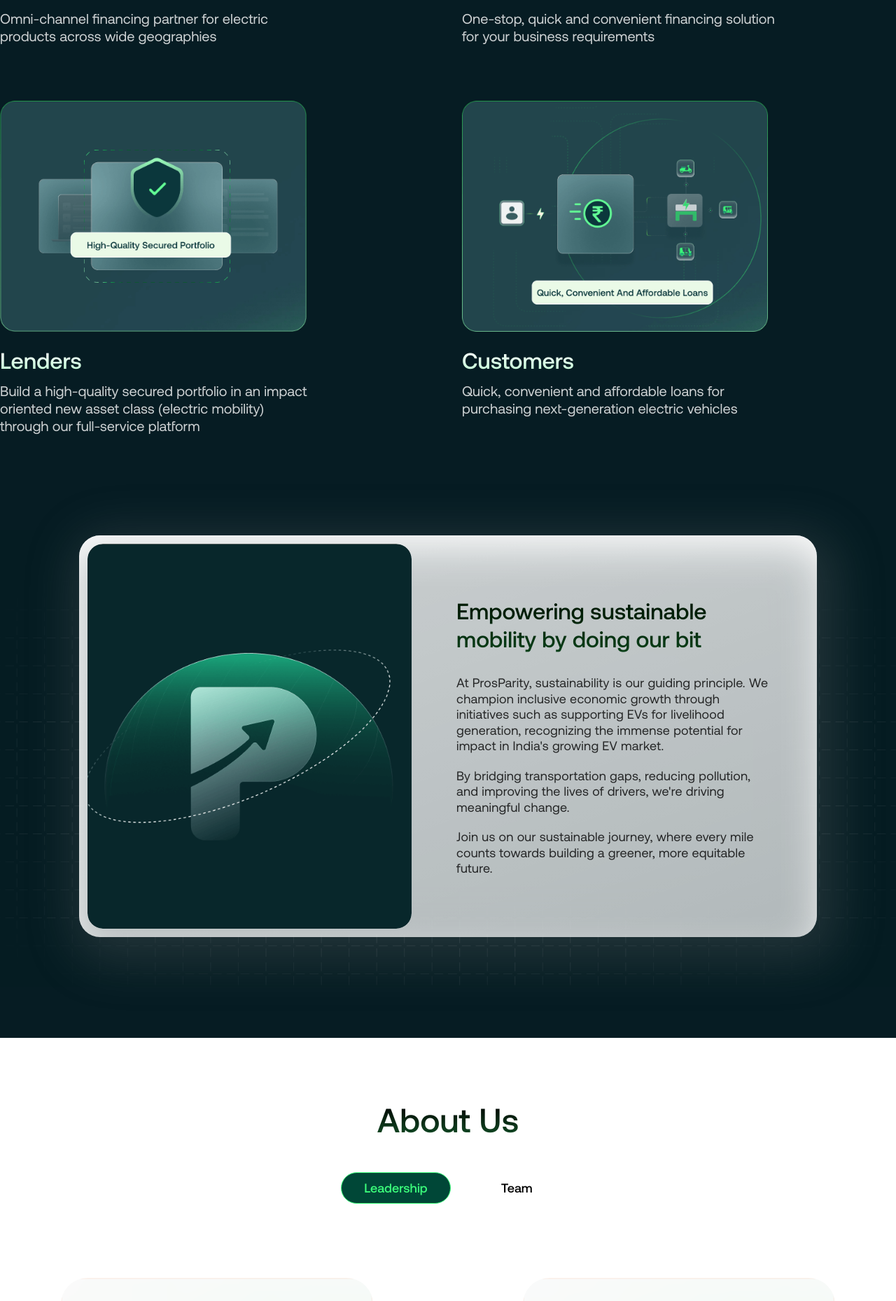
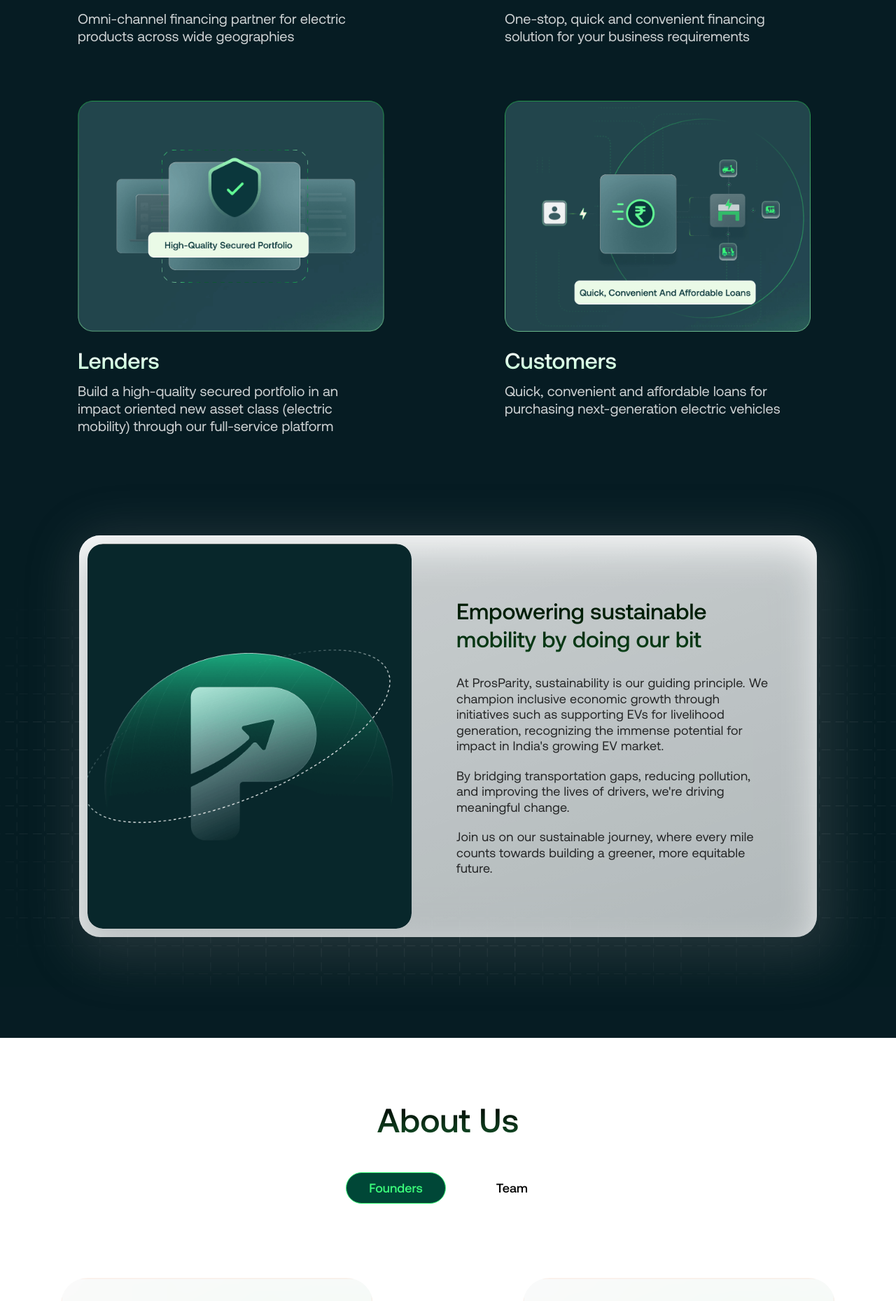
Before and after one commit to rakesh-gupta29/fr-prosparity, a React (Create React App) app: page / in a window 1280 px wide. Shown: the part 2804-4663 px from the top of the page at 70% size. Built offline with nearby package versions, Linux system fonts and the light colour scheme.

Commit message:
Fix: made the changes for the design

```diff
--- a/src/screens/home/products.tsx
+++ b/src/screens/home/products.tsx
@@ -49,9 +49,10 @@
               Electric 2 Wheeler
             </span>
             <span className=" text-sm md:text-base lg:text-lg 2xl:text-xl font-regular font-normal leading-snug">
-              Avail loans for reliable and convenient{' '}
-              <br className="md:block hidden" /> electric two wheelers for urban
-              and <br className="md:block hidden" /> rural commuting
+              Avail loans for reliable <br className="md:block hidden" /> and
+              convenient electric <br className="md:block hidden" /> two
+              wheelers for urban and <br className="md:block hidden" /> rural
+              commuting
             </span>
             {/* <div className="grid place-content-start  pt-3 md:pt-6 lg:pt-7 ">
               <button
--- a/src/screens/home/teams.tsx
+++ b/src/screens/home/teams.tsx
@@ -18,7 +18,7 @@
     name: 'Anirudh Dhakar',
     designation: 'Co-Founder and COO',
     coverImage: anni,
-    desc: 'Anirudh brings over a decade of experience to the table, having worked with SBI, Northern Arc Capital, and more. His expertise lies in crafting and scaling lending platforms, harmonizing multiple stakeholders seamlessly, and maintaining high standards in processes, credit quality, and compliance. Known for his successful collaborations with various fintech lending firms, Anirudh is leading ProsParity towards becoming a top-tier lending platform in asset financing. He excels in driving sales, credit, technology, and product strategies with finesse. Anirudh holds an MBA from IIFM-Bhopal.',
+    desc: 'Anirudh brings over a decade of experience to the table, having worked with SBI, Northern Arc Capital, and more. His expertise lies in crafting and scaling lending platforms harmonizing multiple stakeholders seamlessly, and maintaining high standards in processes, credit quality, and compliance. Known for his successful collaborations with various fintech lending firms, he excels in driving sales, credit, technology, and product strategies with finesse. Anirudh is focused on leading ProsParity towards becoming a top-tier lending platform in asset financing. Anirudh holds an MBA from IIFM-Bhopal.',
     profileURL: 'https://www.linkedin.com/in/anirudh-dhakar-78979a4b/',
   },
 ]
@@ -26,9 +26,9 @@
 const teams = [
   {
     name: 'Kanishk Agarwal',
-    designation: 'Founding Team Member',
+    designation: 'Founding Member',
     coverImage: kanishk,
-    desc: 'Kanishk brings over 5 years of extensive experience in the financial services and consulting industry, having contributed significantly at TresVista Analytics, Stashfin, and Alstonia Impact. Throughout his career, he has worked closely with founders on key topics such as Investor Relations, Fund Raising, and M&A opportunities. As the first employee and a founding member of ProsParity, Kanishk is playing a pivotal role in driving the company’s 0 to 1 journey, focusing on product development, strategic planning, fundraising, and operational execution.',
+    desc: 'Kanishk brings over 5 years of extensive experience in the financial services and consulting industry, having contributed significantly at TresVista Analytics, Stashfin, and Alstonia Impact. Throughout his career, he has worked closely with founders on key topics such as Investor Relations, Fund Raising, and M&A opportunities. As the first employee and a founding member of ProsParity, Kanishk plays a pivotal role in driving the company’s 0 to 1 journey, focusing on product development, strategic planning, fundraising, and operational execution.',
     profileURL:
       'https://www.linkedin.com/in/kanishk-agarwal?utm_source=share&utm_campaign=share_via&utm_content=profile&utm_medium=android_app',
   },
@@ -50,7 +50,7 @@
         <Tab
           active={active === 0}
           callback={() => setActive(0)}
-          text="Leadership"
+          text="Founders"
         />
         <Tab active={active === 1} callback={() => setActive(1)} text="Team" />
       </div>
--- a/src/screens/home/whatSetsusApart.tsx
+++ b/src/screens/home/whatSetsusApart.tsx
@@ -204,14 +204,10 @@
         </div>
       </div>
       <div className=" blade-bottom-padding-xl blade-top-padding  lg:block hidden ">
-        <div className="min-h-full self-stretch grid grid-cols-2  gap-x-10 gap-y-20 max-w-screen-xl w-full mx-auto ">
+        <div className="min-h-full  self-stretch grid grid-cols-2  gap-x-10 gap-y-20 max-w-[1180px] w-full mx-auto ">
           {values.map((elem: IValue, index) => {
             const key = `${index}`
-            return (
-              <SwiperSlide key={key} className="min-h-full h-full self-stretch">
-                <ValueCard value={elem} larger />
-              </SwiperSlide>
-            )
+            return <ValueCard value={elem} larger />
           })}
         </div>
       </div>
@@ -228,7 +224,7 @@
 }) {
   const { title, desc, cover } = value
   return (
-    <article className=" value-card ">
+    <article className=" value-card  mx-auto  ">
       <div className="mr-auto  grid place-content-start">
         <img
           src={cover}
```
